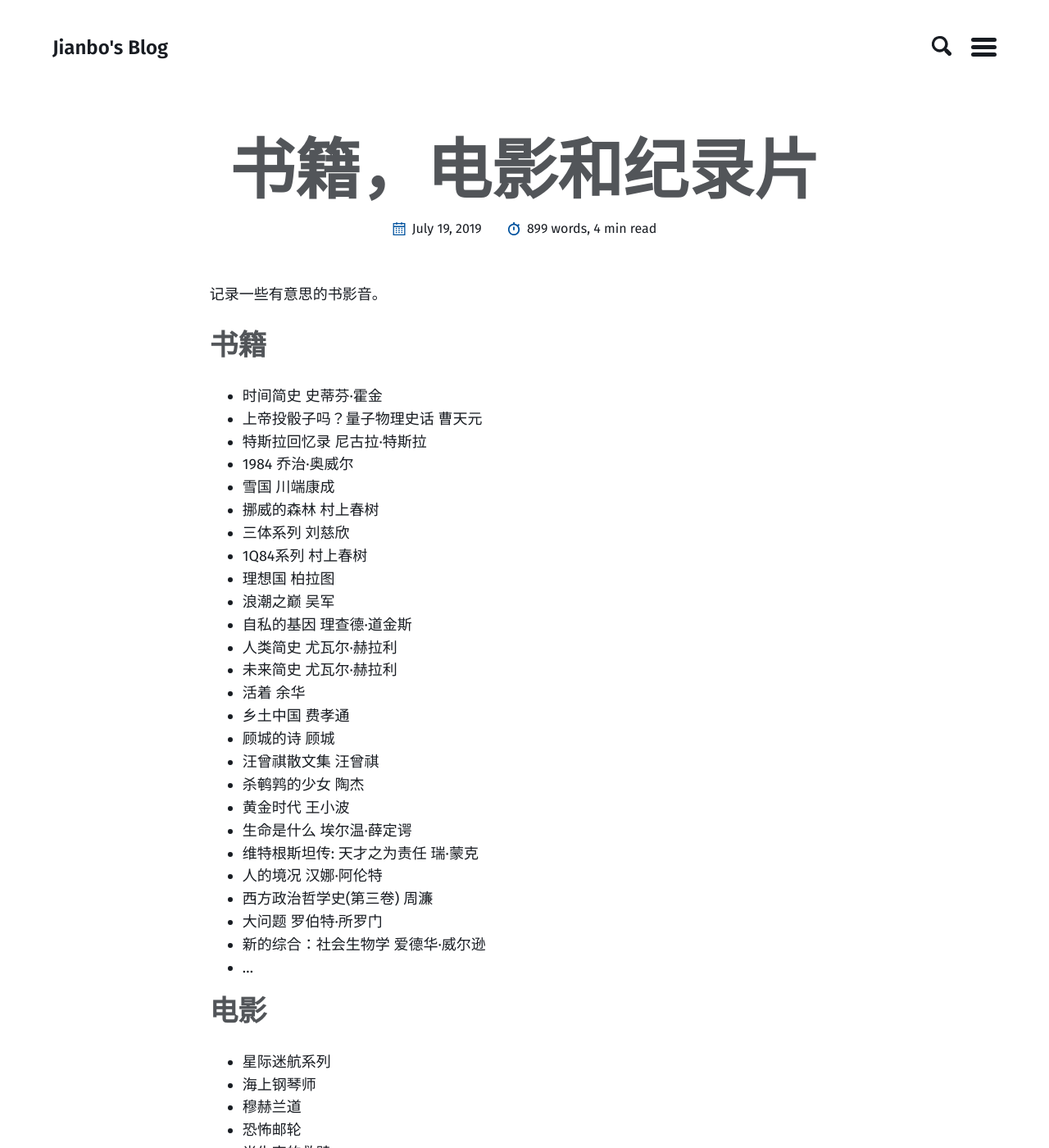
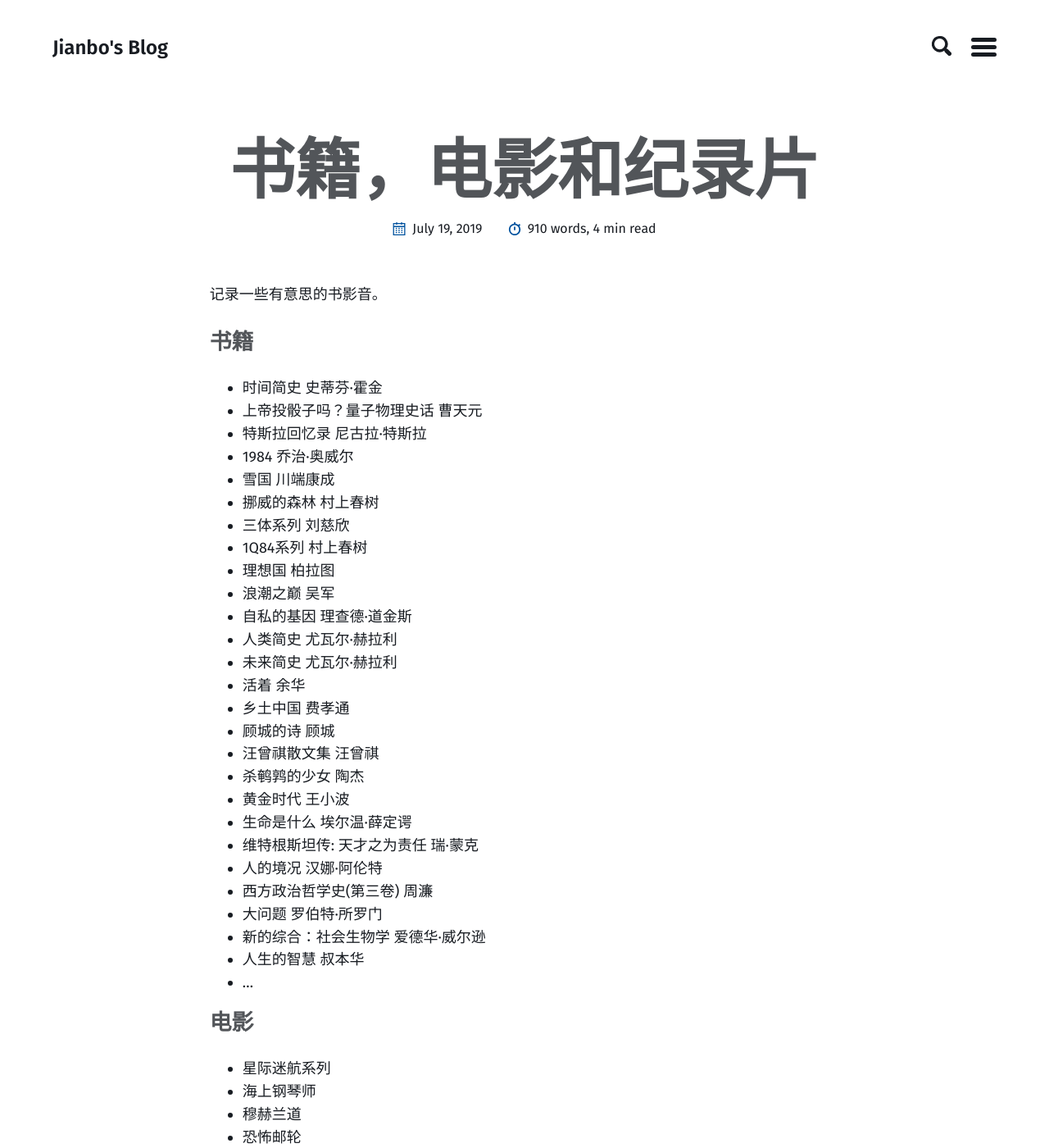
Before and after one commit to xianjianbo/xianjianbo.github.io, a Jekyll site: the page built from _posts/2019-07-19-books-movies-and-documentaries.md, in a window 1280 px wide and 1400 px high. Shown: the whole window at 82% size. Built offline with Jekyll 4.4.1, drawn with Linux system fonts in a browser that asks for light colours; comment, search, counter and statistics services are not loaded.

Commit message:
update
1. remove twitter
2. update about.md
3. update posts

```diff
--- a/_config.yml
+++ b/_config.yml
@@ -23,7 +23,7 @@ author:
   name: Xian Jianbo
   twitter:
   picture: /assets/images/avatar-3-300px.jpg
-twitter_username: xianjianbo
+twitter_username: #xianjianbo
 github_username: xianjianbo
 facebook_username: # jianbo.xian
 instagram_username:
--- a/_posts/2019-07-19-books-movies-and-documentaries.md
+++ b/_posts/2019-07-19-books-movies-and-documentaries.md
@@ -5,7 +5,7 @@ last_modified_at: 2021-07-03T22:26:27+08:00
 
 记录一些有意思的书影音。
 
-## 书籍
+### 书籍
 
 * 时间简史 史蒂芬·霍金
 * 上帝投骰子吗？量子物理史话 曹天元
@@ -32,9 +32,10 @@ last_modified_at: 2021-07-03T22:26:27+08:00
 * 西方政治哲学史(第三卷) 周濂
 * 大问题 罗伯特·所罗门
 * 新的综合：社会生物学 爱德华·威尔逊
+* 人生的智慧 叔本华
 * ...
 
-## 电影
+### 电影
 
 * 星际迷航系列
 * 海上钢琴师
@@ -72,7 +73,7 @@ last_modified_at: 2021-07-03T22:26:27+08:00
 * ...
 
 
-## 电视剧
+### 电视剧
 
 * 黑镜系列
 * 逃避可耻但有用
@@ -82,7 +83,7 @@ last_modified_at: 2021-07-03T22:26:27+08:00
 * 请回答1988
 * ...
 
-## 纪录片
+### 纪录片
 
 * 人生七年
 * 如何死亡：西蒙的抉择
@@ -91,7 +92,7 @@ last_modified_at: 2021-07-03T22:26:27+08:00
 
 **以及**
 
-## 频道
+### 频道
 
 * TESTV
 * 旅行纪录片我去看世界
@@ -107,7 +108,7 @@ last_modified_at: 2021-07-03T22:26:27+08:00
 * cheap
 * ...
 
-## 订阅号
+### 订阅号
 
 * 李银河
 * 浪潮工作室
@@ -118,7 +119,7 @@ last_modified_at: 2021-07-03T22:26:27+08:00
 * 知识分子
 * ...
 
-## 媒体
+### 媒体
 
 * [爱思想](http://www.aisixiang.com/)
 * [The Verge](https://www.theverge.com/)
@@ -127,7 +128,7 @@ last_modified_at: 2021-07-03T22:26:27+08:00
 * [科学网](http://www.sciencenet.cn/)
 * ...
 
-## 播客
+### 播客
 * 翻转电台FlipRadio
 * 锵锵三人行
 * 剩余价值
```
Also changed, not shown: _posts/2019-07-24-the-magic-of-material-nature-and-the-loveliness-of-human-nature.md (+1 -1 lines), _posts/2021-07-15-go-slice-append-and-slice-pointer.md (+14 -7 lines), about.md (+1 -3 lines).
